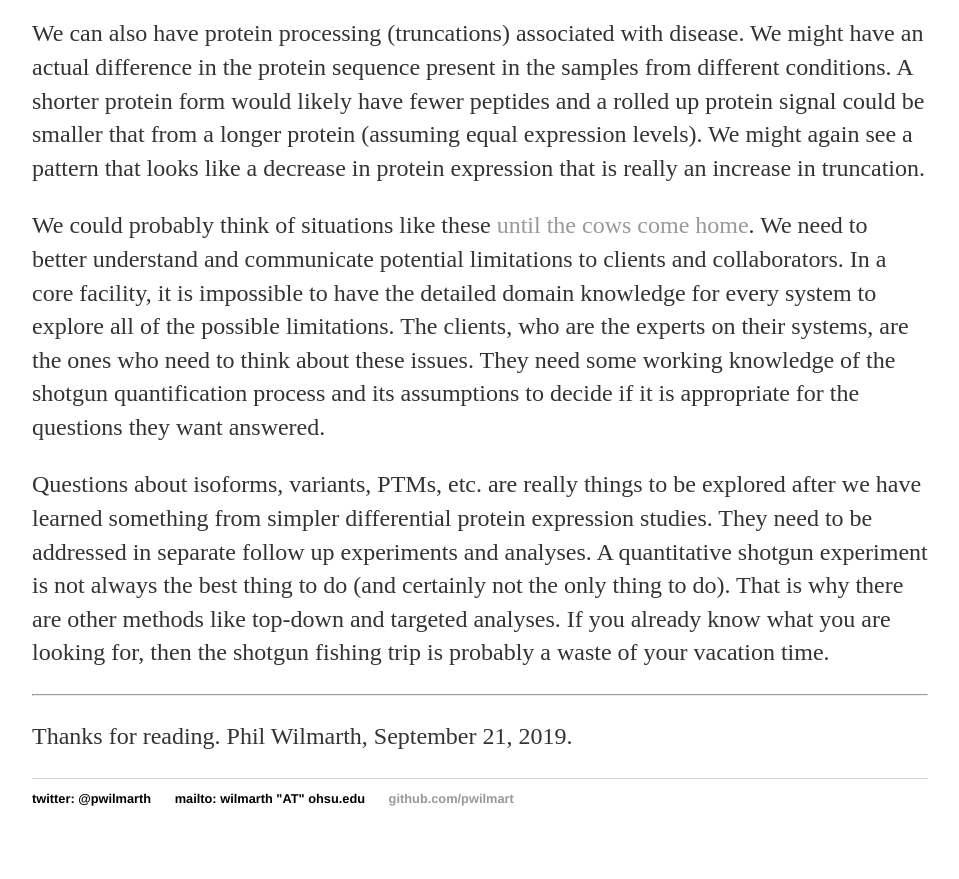
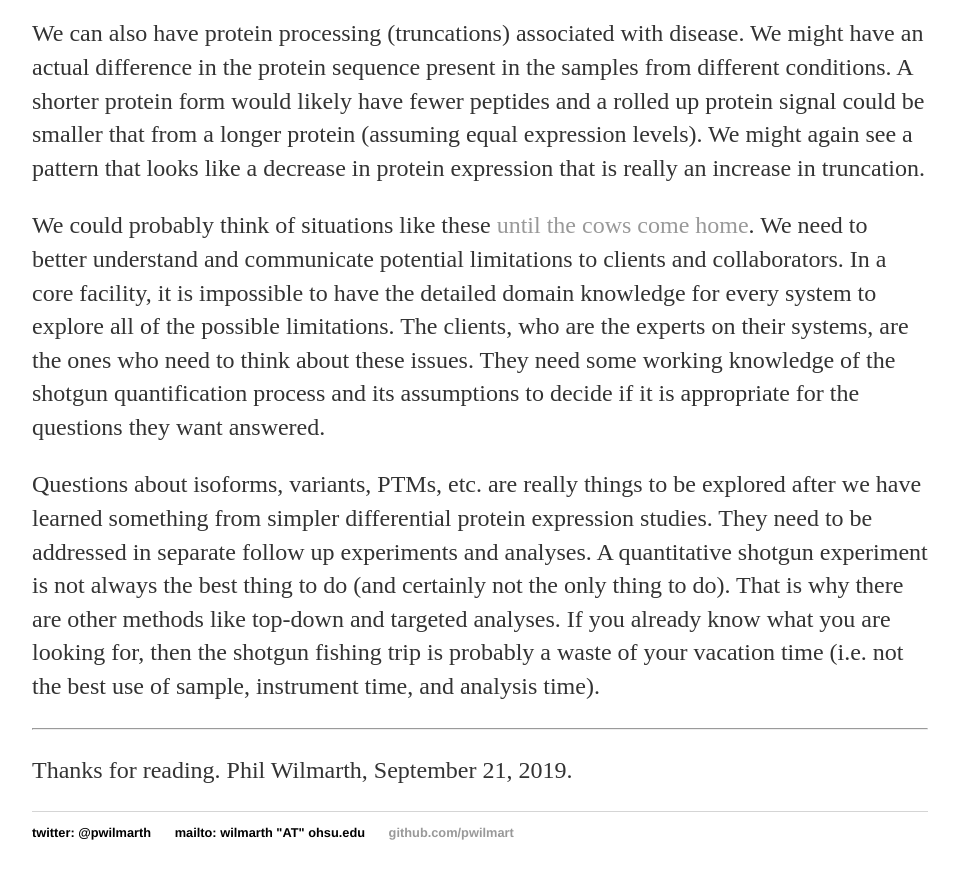
Before and after one commit to pwilmart/pwilmart.github.io, a Jekyll site: the page built from _posts/2019-09-21-shotgun-quantification.md, in a window 1280 px wide and 900 px high, scrolled down 20340 px. Shown: the top 879 px of the window, without its empty margins (160-1119 px from the left). Built offline with Jekyll 4.4.1, drawn with Linux system fonts in a browser that asks for light colours.

Commit message:
shotgun quant blog, 19

```diff
--- a/_posts/2019-09-21-shotgun-quantification.md
+++ b/_posts/2019-09-21-shotgun-quantification.md
@@ -178,7 +178,7 @@ We can also have protein processing (truncations) associated with disease. We mi
 
 We could probably think of situations like these [until the cows come home](https://www.urbandictionary.com/define.php?term=until%20the%20cows%20come%20home). We need to better understand and communicate potential limitations to clients and collaborators. In a core facility, it is impossible to have the detailed domain knowledge for every system to explore all of the possible limitations. The clients, who are the experts on their systems, are the ones who need to think about these issues. They need some working knowledge of the shotgun quantification process and its assumptions to decide if it is appropriate for the questions they want answered.
 
-Questions about isoforms, variants, PTMs, etc. are really things to be explored after we have learned something from simpler differential protein expression studies. They need to be addressed in separate follow up experiments and analyses. A quantitative shotgun experiment is not always the best thing to do (and certainly not the only thing to do). That is why there are other methods like top-down and targeted analyses. If you already know what you are looking for, then the shotgun fishing trip is probably a waste of your vacation time.
+Questions about isoforms, variants, PTMs, etc. are really things to be explored after we have learned something from simpler differential protein expression studies. They need to be addressed in separate follow up experiments and analyses. A quantitative shotgun experiment is not always the best thing to do (and certainly not the only thing to do). That is why there are other methods like top-down and targeted analyses. If you already know what you are looking for, then the shotgun fishing trip is probably a waste of your vacation time (i.e. not the best use of sample, instrument time, and analysis time).
 
 ---
 
```
Also changed, not shown: 1 other file.
